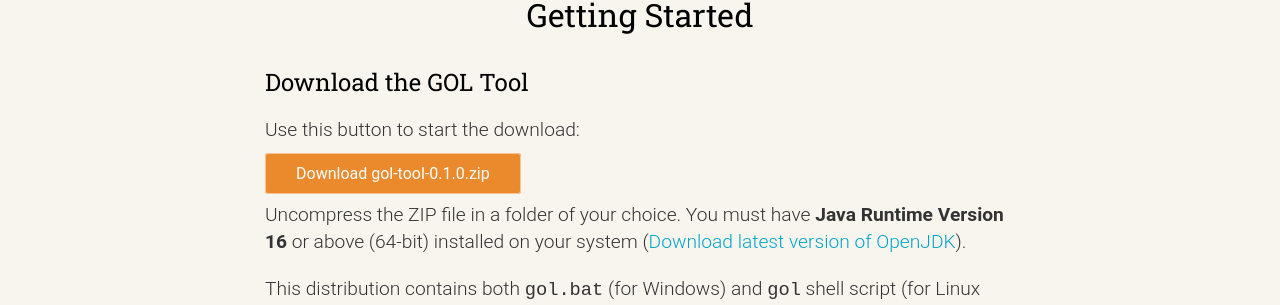
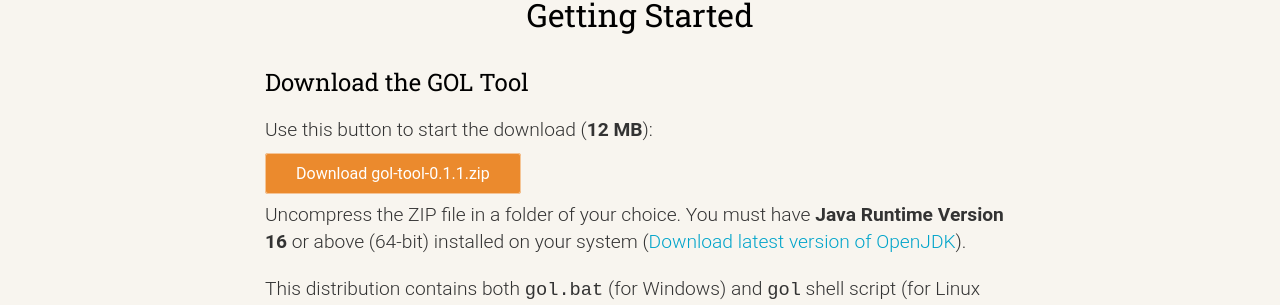
Before and after one commit to clarisma/geodesk-site, a Jekyll site: the page built from download.md, in a window 1280 px wide. Shown: the part 193-498 px from the top of the page. Built offline with Jekyll 4.4.1, drawn with Linux system fonts in a browser that asks for light colours.

Commit message:
track geodesk/gol-tool versions separately

```diff
--- a/_config.yml
+++ b/_config.yml
@@ -105,3 +105,4 @@
 # GeoDesk-specific
 
 geodesk_version: 0.1.0
+gol_tool_version: 0.1.1
--- a/download.md
+++ b/download.md
@@ -7,13 +7,13 @@
 
 ### Download the GOL Tool
 
-Use this button to start the download:
+Use this button to start the download (**12 MB**):
 
 <p></p>
 <p></p>
 
 <div class="button">
-    <a href="https://github.com/clarisma/gol-tool/releases/download/{{ site.geodesk_version }}/gol-tool-{{ site.geodesk_version }}.zip">Download gol-tool-{{ site.geodesk_version }}.zip</a>
+    <a href="https://github.com/clarisma/gol-tool/releases/download/{{ site.gol_tool_version }}/gol-tool-{{ site.gol_tool_version }}.zip">Download gol-tool-{{ site.gol_tool_version }}.zip</a>
 </div>
 
 
```
